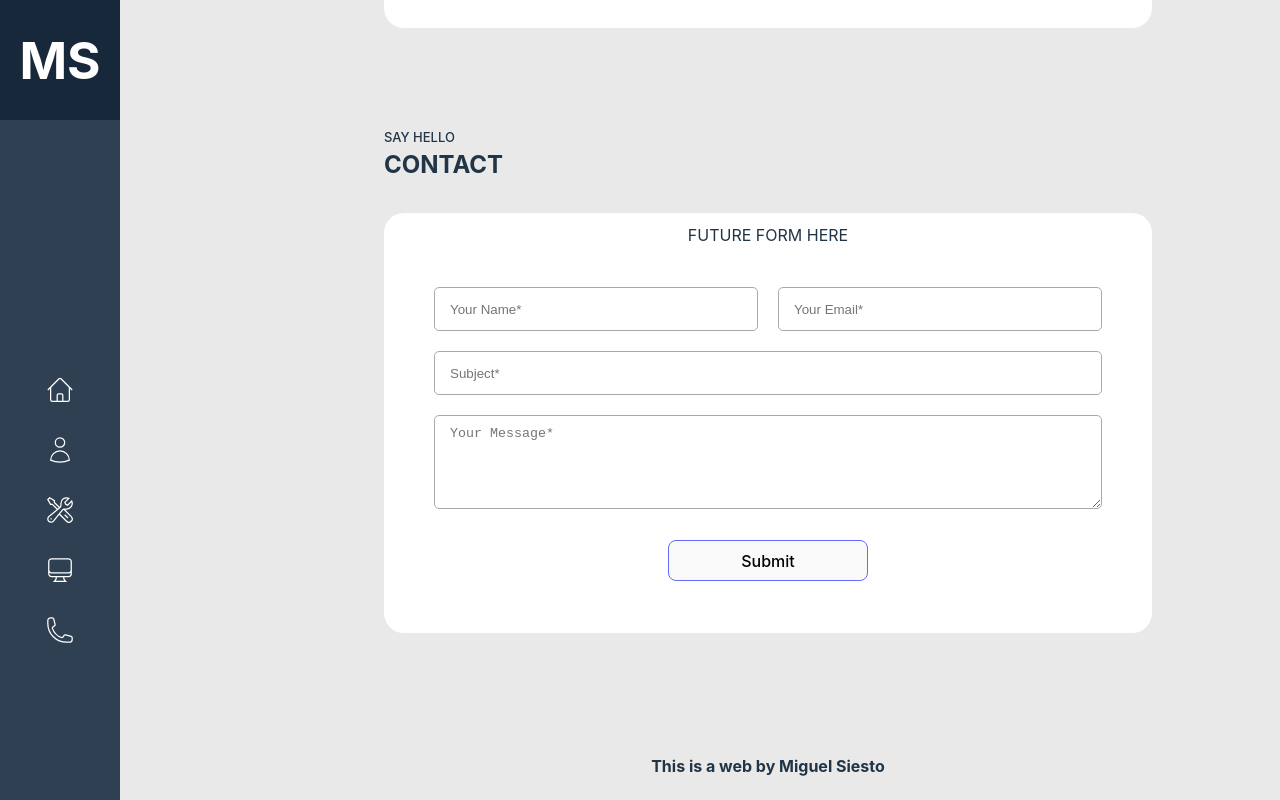
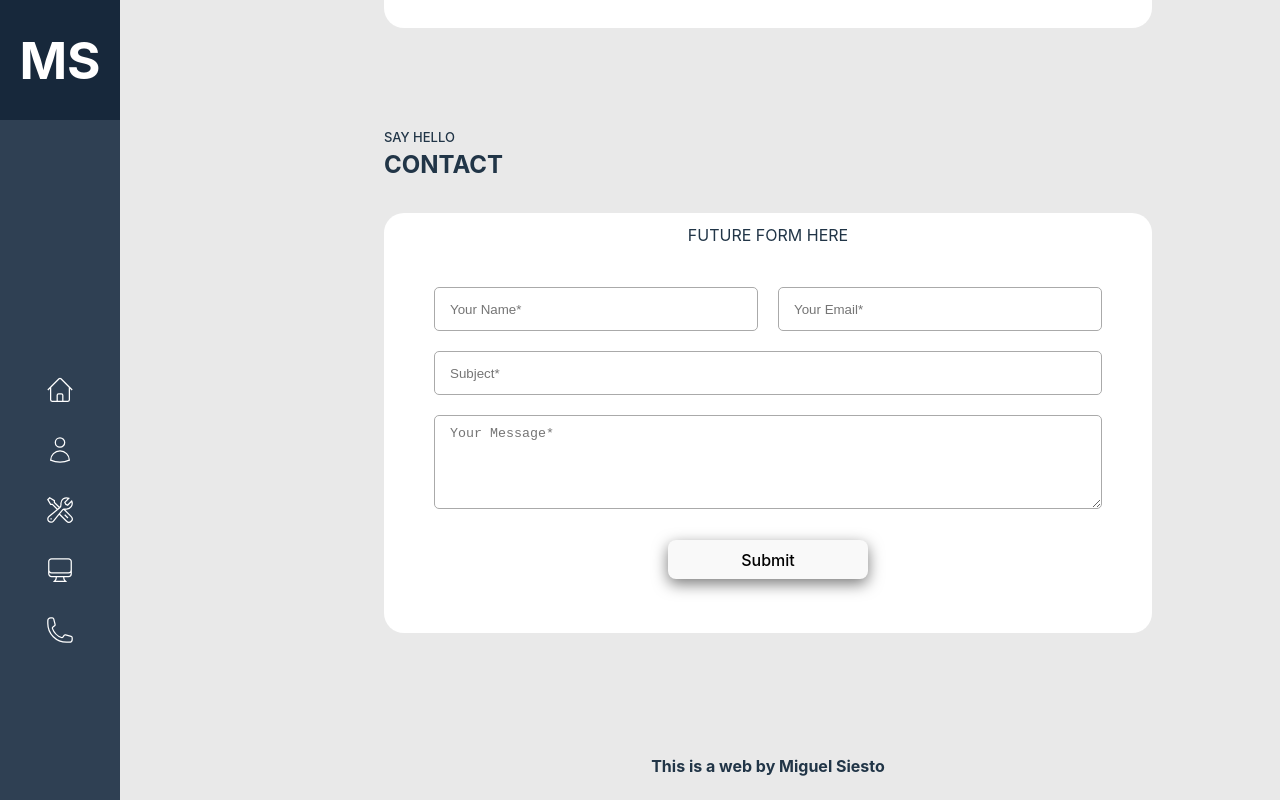
Before and after one commit to MSiestoGarabana/webfolio-msiesto, a React (Vite) app: page / in a window 1280 px wide. In both pictures the pointer is over the button "Submit". Shown: the part 4091-4891 px from the top of the page. Built offline with nearby package versions, Linux system fonts and the light colour scheme.

Commit message:
styling submitButton:hover

```diff
--- a/src/Main.Components/Contact/form.css
+++ b/src/Main.Components/Contact/form.css
@@ -47,4 +47,10 @@
     margin-left: 35%;
     margin-right: 35%;
     min-width: fit-content;
+    border: none;
+    transition: box-shadow 0.3s ease-in-out;
 }
+.submitButton:hover{
+    box-shadow: 0px 5px 15px rgba(0, 0, 0, 0.521);
+    outline: none;
+}
```
